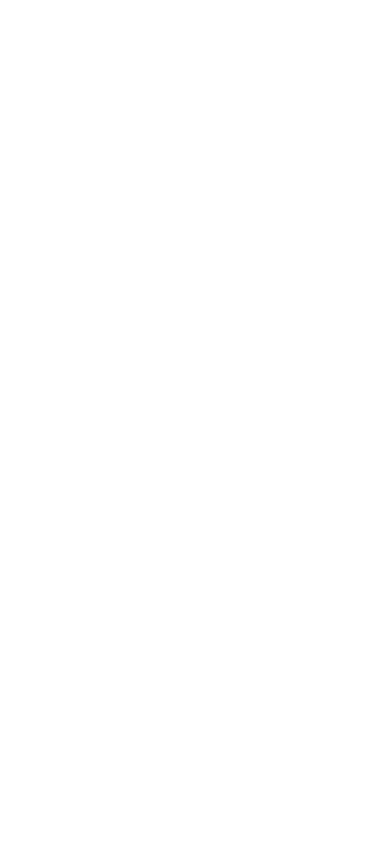
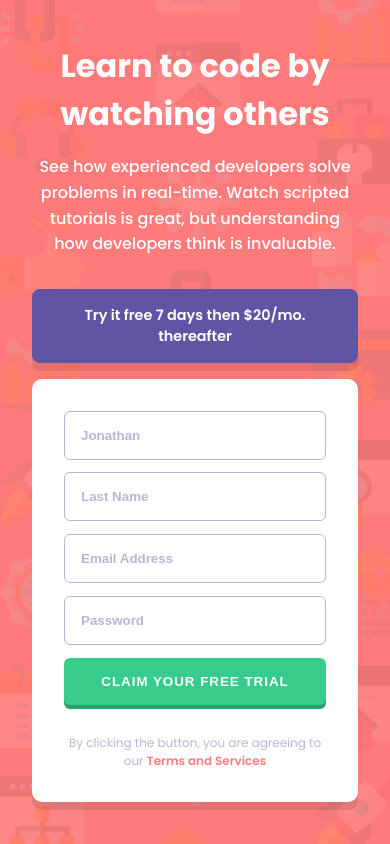
Before and after one commit to SaquibFurniturewala1/intro-component-with-signup-form-master, a plain HTML site: page index.html in a window 390 px wide. Drawn offline with Linux system fonts and the light colour scheme.

Commit message:
Complete intro component with signup form and validation

```diff
--- /dev/null
+++ b/app.js
@@ -0,0 +1,42 @@
+const form = document.querySelector("#form");
+const inputs = document.querySelectorAll(".inputs");
+const errorMsg = document.querySelectorAll(".error-Msg");
+const errorImg = document.querySelectorAll(".error-Img");
+const submitBtn = document.querySelector(".submit-btn");
+
+function isValidEmail(email) {
+  return /^[^\s@]+@[^\s@]+\.[^\s@]+$/.test(email);
+}
+
+function formValidation() {
+  form.addEventListener("submit", (e) => {
+    let haserror = false;
+
+    inputs.forEach((input, index) => {
+      if (input.value.trim() === "") {
+        errorMsg[index].style.display = "block";
+        errorImg[index].style.display = "block";
+        haserror = true;
+      } else if (input.name === "Email" && !isValidEmail(input.value.trim())) {
+        errorMsg[index].style.display = "block";
+        errorImg[index].style.display = "block";
+        errorMsg[index].textContent = "Please enter a valid email address";
+        haserror = true;
+      } else if (input.name === "Password" && input.value.length < 6) {
+        errorMsg[index].style.display = "block";
+        errorImg[index].style.display = "block";
+        errorMsg[index].textContent = "Password must be at least 6 characters";
+        haserror = true;
+      } else {
+        errorMsg[index].style.display = "none";
+        errorImg[index].style.display = "none";
+      }
+    });
+
+    if (haserror) {
+      e.preventDefault();
+    }
+  });
+}
+
+formValidation();
--- a/index.html
+++ b/index.html
@@ -15,7 +15,60 @@
 
 <body>
 
+  <div class="main-container">
+    <div class="left-side-container">
+      <div class="left-side-content">
+        <div class="left-side-box">
+          <h3>Learn to code by watching others</h3>
+          <p> See how experienced developers solve problems in real-time. Watch scripted tutorials is great, but
+            understanding how developers think is invaluable.</p>
+        </div>
+      </div>
+    </div>
+    <div class="right-side-conatiner">
+      <div class="right-side-content">
+        <div class="right-side-box">
+          <h3>Try it free 7 days then $20/mo. thereafter</h3>
+          <div class="form-container">
+            <form action="" id="form">
+              <div class="form-content">
+                <div class="form-box1 box">
+                  <input type="text" name="first-name" id="first-name" class="inputs" placeholder="Jonathan">
+                  <p class="error-Msg">First Name cannot be empty</p>
+                  <img src="images/icon-error.svg" alt="" class="error-Img">
+                </div>
+              </div>
+              <div class="form-content">
+                <div class="form-box2 box">
+                  <input type="text" name="last-name" id="last-name" class="inputs" placeholder="Last Name">
+                  <p class="error-Msg">Last Name cannot be empty</p>
+                  <img src="images/icon-error.svg" alt="" class="error-Img">
+                </div>
+              </div>
+              <div class="form-content">
+                <div class="form-box3 box">
+                  <input type="text" name="Email" id="email" class="inputs" placeholder="Email Address">
+                  <p class="error-Msg">Looks like this is not an email</p>
+                  <img src="images/icon-error.svg" alt="" class="error-Img">
+                </div>
+              </div>
+              <div class="form-content">
+                <div class="form-box4 box">
+                  <input type="password" name="Password" id="Password" class="inputs" placeholder="Password">
+                  <p class="error-Msg">Password cannot be empty</p>
+                  <img src="images/icon-error.svg" alt="" class="error-Img">
+                </div>
+              </div>
+              <button class="submit-btn">Claim your free trial</button>
+              <p class="terms-text">By clicking the button, you are agreeing to our <span>Terms and Services</span></p>
+            </form>
+          </div>
+        </div>
+      </div>
+    </div>
+  </div>
 
+  <script src="app.js"></script>
 
 
 </body>
--- a/main.css
+++ b/main.css
@@ -1,5 +1,200 @@
+/* Import Google Font */
+@import url('https://fonts.googleapis.com/css2?family=Poppins:wght@400;500;600;700&display=swap');
+
+:root {
+  --red: hsl(0, 100%, 74%);
+  --green: hsl(154, 59%, 51%);
+  --blue: hsl(248, 32%, 49%);
+  --dark-blue: hsl(249, 10%, 26%);
+  --grayish-blue: hsl(246, 25%, 77%);
+  --font-family: 'Poppins', sans-serif;
+  --font-size: 16px;
+}
+
 * {
+  box-sizing: border-box;
   margin: 0;
   padding: 0;
-  box-sizing: border-box;
 }
+
+.he {
+  background: url(Screenshot/DestopView.png);
+  background: url(Screenshot/DestopErrorView.png);
+  background: url(Screenshot/MobileView.png);
+  background: url(Screenshot/MobileErrorView.png);
+}
+
+body {
+  font-family: var(--font-family);
+  font-size: var(--font-size);
+  background-color: var(--red);
+  background-image: url('images/bg-intro-desktop.png');
+  background-size: cover;
+  color: white;
+  display: flex;
+  justify-content: center;
+  align-items: center;
+  min-height: 100vh;
+  padding: 2rem;
+}
+
+.main-container {
+  display: flex;
+  flex-direction: row;
+  gap: 2rem;
+  max-width: 1100px;
+  width: 100%;
+  flex-wrap: wrap;
+}
+
+.left-side-container {
+  flex: 1;
+  display: flex;
+  align-items: center;
+}
+
+.left-side-box h3 {
+  font-size: 2rem;
+  font-weight: 700;
+  margin-bottom: 1rem;
+}
+
+.left-side-box p {
+  font-weight: 500;
+  line-height: 1.6;
+  max-width: 400px;
+}
+
+.right-side-conatiner {
+  flex: 1;
+  display: flex;
+  flex-direction: column;
+  gap: 1rem;
+}
+
+.right-side-box h3 {
+  background-color: var(--blue);
+  color: white;
+  padding: 1rem 2rem;
+  border-radius: 8px;
+  text-align: center;
+  font-weight: 600;
+  font-size: 1rem;
+  box-shadow: 0 8px 0 rgba(0, 0, 0, 0.1);
+}
+
+.form-container {
+  background-color: white;
+  margin-top: 1em;
+  padding: 2rem;
+  border-radius: 10px;
+  box-shadow: 0 8px 0 rgba(0, 0, 0, 0.1);
+}
+
+form {
+  display: flex;
+  flex-direction: column;
+  gap: 1rem;
+}
+
+.box {
+  position: relative;
+}
+
+input {
+  width: 100%;
+  padding: 1rem;
+  border-radius: 6px;
+  border: 1px solid var(--grayish-blue);
+  font-weight: 600;
+  color: var(--dark-blue);
+}
+
+input::placeholder {
+  color: var(--grayish-blue);
+  font-weight: 600;
+}
+
+.error-Msg {
+  color: var(--red);
+  font-size: 0.75rem;
+  margin-top: 0.25rem;
+  display: none;
+  text-align: end;
+}
+
+.error-Img {
+  position: absolute;
+  right: 1rem;
+  top: 1.1rem;
+  width: 20px;
+  height: 20px;
+  display: none;
+}
+
+.error-Img,
+.error-Msg {
+  display: none;
+}
+
+.show {
+  display: block;
+}
+
+input.error {
+  border: 2px solid var(--red);
+}
+
+/* Button */
+.submit-btn {
+  background-color: var(--green);
+  color: white;
+  border: none;
+  padding: 1rem;
+  border-radius: 6px;
+  font-weight: 700;
+  text-transform: uppercase;
+  letter-spacing: 1px;
+  box-shadow: 0 4px 0 hsl(154, 59%, 40%);
+  cursor: pointer;
+  transition: background-color 0.3s ease;
+}
+
+.submit-btn:hover {
+  background-color: hsl(154, 59%, 61%);
+}
+
+.terms-text {
+  color: var(--grayish-blue);
+  font-size: 0.75rem;
+  text-align: center;
+  margin-top: 1rem;
+}
+
+.terms-text span {
+  color: var(--red);
+  font-weight: 600;
+  cursor: pointer;
+}
+
+/* Responsive */
+@media (max-width: 768px) {
+  .main-container {
+    flex-direction: column;
+    align-items: center;
+    text-align: center;
+    margin: 0;
+  }
+
+  .left-side-box p {
+    margin: 0 auto;
+  }
+
+  .right-side-box h3 {
+    font-size: 0.9rem;
+  }
+
+  form {
+    gap: 0.8em;
+  }
+}
```
Also changed, not shown: Screenshot/DestopErrorView.png (added), Screenshot/DestopView.png (added), Screenshot/MobileErrorView.png (added), Screenshot/MobileView.png (added), 1 other file.
